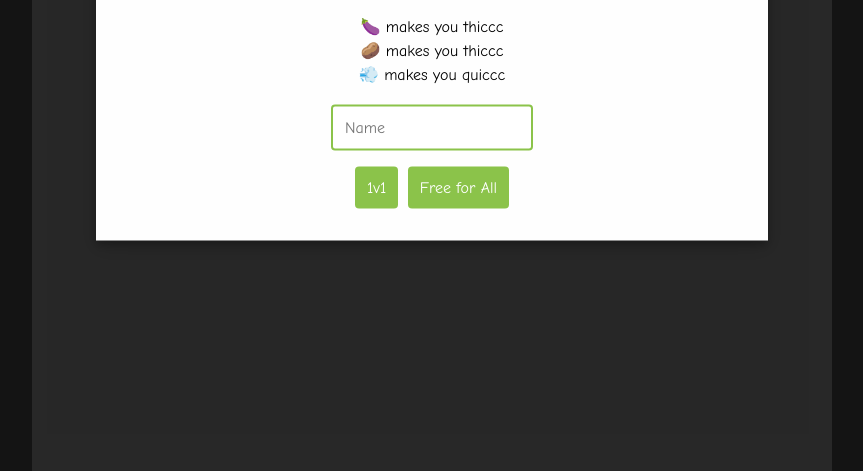
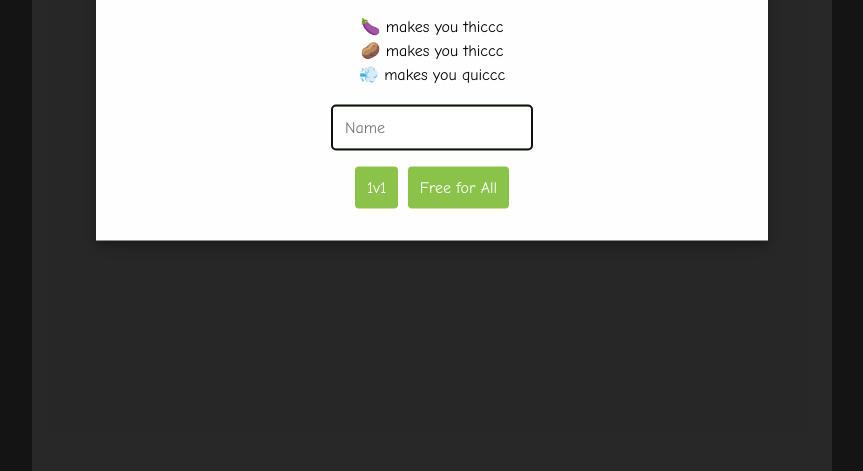
Before and after one commit to seanbecker15/sumo-spinner, a website: page client/index.html in a window 1280 px wide. Shown: the part 329-800 px from the top of the page, without its empty margins (208-1071 px from the left). Drawn offline with nearby package versions, Linux system fonts and the light colour scheme; no server answers.

Commit message:
Autofocus on input

```diff
--- a/client/index.html
+++ b/client/index.html
@@ -20,7 +20,7 @@
             <p>🥔 makes you thiccc</p>
             <p>💨 makes you quiccc</p>
             <br>
-            <input id="name" type="text" placeholder="Name">
+            <input id="name" type="text" placeholder="Name" autofocus>
             <br>
             <button type="button" onclick="play2(); ">1v1</button>
             <button type="button" onclick="play4(); ">Free for All</button>
```
